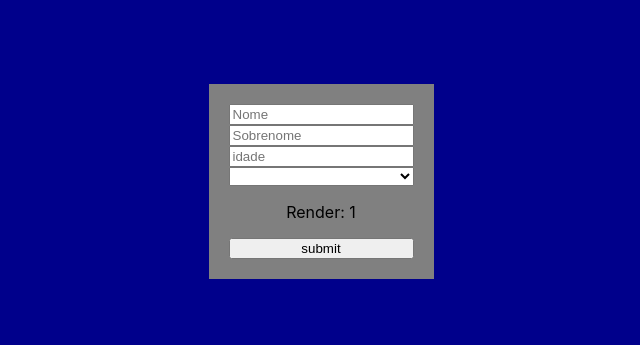
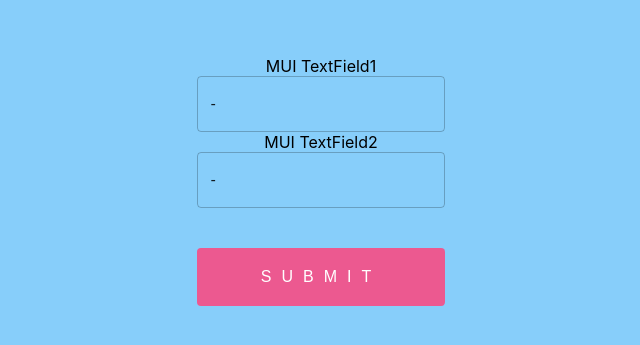
Before and after one commit to CaioLucasNS/ex-react-hook-form, a React (Create React App) app: page / in a window 1280 px wide. Shown: the part 219-564 px from the top of the page, without its empty margins (319-959 px from the left). Built offline with nearby package versions, Linux system fonts and the light colour scheme.

Commit message:
integrando com Material UI

```diff
--- a/package.json
+++ b/package.json
@@ -3,6 +3,9 @@
   "version": "0.1.0",
   "private": true,
   "dependencies": {
+    "@emotion/react": "^11.9.0",
+    "@emotion/styled": "^11.8.1",
+    "@mui/material": "^5.6.1",
     "@testing-library/jest-dom": "^5.16.4",
     "@testing-library/react": "^12.1.4",
     "@testing-library/user-event": "^13.5.0",
--- a/src/App.css
+++ b/src/App.css
@@ -5,5 +5,5 @@
   text-align: center;
   height: 100vh;
   width: 100vw;
-  background-color: darkblue;
+  background-color: lightskyblue;
 }
--- a/src/App.js
+++ b/src/App.js
@@ -1,10 +1,12 @@
 import "./App.css";
 import FormComponent from "./components/FormComponent";
+import FormMaterialUi from "./components/FormMaterialUi";
 
 function App() {
   return (
     <div className="App">
-      <FormComponent />
+      {/* <FormComponent /> */}
+      <FormMaterialUi />
     </div>
   );
 }
--- /dev/null
+++ b/src/components/ButtonResult/index.jsx
@@ -0,0 +1,25 @@
+import React from "react";
+import "./styles.css";
+
+export default ({ data, reset, defaultValues }) => (
+  <>
+    <button className="button">submit</button>
+
+    {data && (
+      <>
+        <p style={{ marginTop: 60 }}>Log:</p>
+        <pre
+          style={{
+            textAlign: "left",
+            color: "darkgray",
+            backgroundColor: "darkblue",
+            borderRadius: 6,
+            padding: 6,
+          }}
+        >
+          {JSON.stringify(data, null, 2)}
+        </pre>
+      </>
+    )}
+  </>
+);
--- /dev/null
+++ b/src/components/ButtonResult/styles.css
@@ -0,0 +1,15 @@
+.button {
+  background: #ec5990;
+  color: white;
+  text-transform: uppercase;
+  border: none;
+  margin-top: 40px;
+  padding: 20px;
+  font-size: 16px;
+  font-weight: 100;
+  letter-spacing: 10px;
+  display: block;
+  appearance: none;
+  border-radius: 4px;
+  width: 100%;
+}
--- a/src/components/FormComponent/index.jsx
+++ b/src/components/FormComponent/index.jsx
@@ -44,7 +44,7 @@ export default function FormComponent() {
           required
         />
         <input
-          {...register("lastName", { required: true })}
+          {...register("lastName", { required: true, pattern: /^[A-Za-z]+$/i })}
           placeholder="Sobrenome"
         />
         {errors.lastName && <span>Campo sobrenome é obrigatório</span>}
--- a/src/components/FormComponent/styles.css
+++ b/src/components/FormComponent/styles.css
@@ -9,3 +9,8 @@
   justify-content: space-between;
   /* align-items: flex-start; */
 }
+
+span {
+  color: red;
+  font-weight: bold;
+}
--- /dev/null
+++ b/src/components/FormMaterialUi/index.jsx
@@ -0,0 +1,53 @@
+import React, { useState } from "react";
+import { useForm, Controller } from "react-hook-form";
+import { TextField } from "@mui/material";
+import ButtonResult from "../ButtonResult";
+import "./styles.css";
+
+const defaultValues = {
+  TextField1: "-",
+  TextField2: "-",
+};
+
+export default function FormMaterialUi() {
+  const { handleSubmit, reset, control } = useForm({ defaultValues });
+  const [data, setData] = useState(null);
+
+  return (
+    <div>
+      <form onSubmit={handleSubmit((data) => setData(data))} className="form2">
+        <section>
+          <label>MUI TextField1</label>
+          <Controller
+            render={({ field }) => (
+              <TextField
+                value={field.value}
+                onChange={field.onChange}
+                inputRef={field.ref}
+              />
+            )}
+            name="TextField1"
+            control={control}
+            rules={{ required: true }}
+          />
+        </section>
+        <section>
+          <label>MUI TextField2</label>
+          <Controller
+            render={({ field }) => (
+              <TextField
+                value={field.value}
+                onChange={field.onChange}
+                inputRef={field.ref}
+              />
+            )}
+            name="TextField2"
+            control={control}
+            rules={{ required: true }}
+          />
+        </section>
+        <ButtonResult {...{ data, reset, defaultValues }} />
+      </form>
+    </div>
+  );
+}
--- /dev/null
+++ b/src/components/FormMaterialUi/styles.css
@@ -0,0 +1,9 @@
+.form {
+  max-width: 800px;
+  margin: 0 auto;
+}
+
+section {
+  display: flex;
+  flex-direction: column;
+}
```
Also changed, not shown: 2 other files (tests, documents, lock files or other folders).
